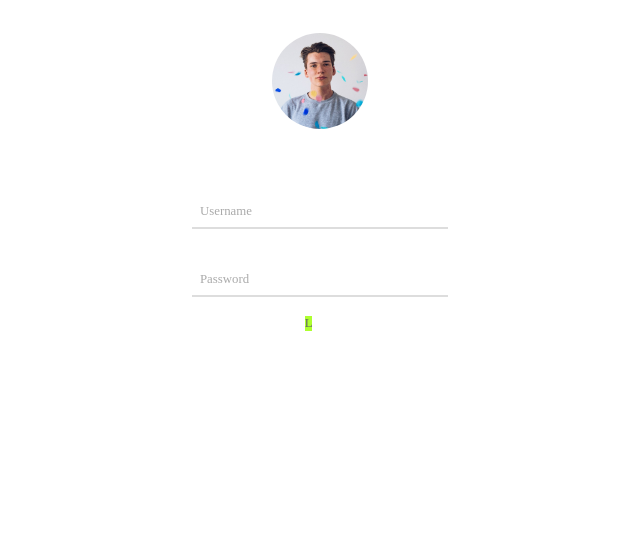
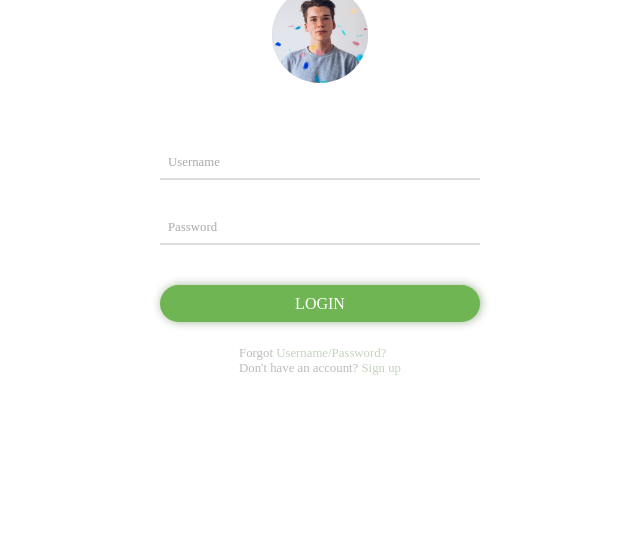
Before and after one commit to MahdiMajdian/login-page-css, a plain HTML site: page index.html in a window 1280 px wide. Shown: the part 261-800 px from the top of the page, without its empty margins (320-960 px from the left). Drawn offline with Linux system fonts and the light colour scheme; a web font is replaced by a local one.

Commit message:
submit button added, forgot password area created

```diff
--- a/index.html
+++ b/index.html
@@ -13,13 +13,30 @@
 
       <img src="images/avatar.jpg" alt="Profile" class="profile-picture" />
       <div class="input-user">
-          <input type="text" placeholder="Username" />
+        <input type="text" placeholder="Username" />
       </div>
       <div class="input-pass">
-          <input type="text" placeholder="Password" />
+        <input type="text" placeholder="Password" />
       </div>
       <div class="input-submit">
-          <input type="submit" value="Login" id="submit">
+        <input type="submit" value="LOGIN" id="submit" />
+      </div>
+
+      <div class="box-1">
+        <ul>
+          <li>
+            <div class="forgot">
+              <p>Forgot ‌</p>
+              <a href="#">Username/Password?</a>
+            </div>
+          </li>
+          <li>
+            <div class="signup">
+              <p>Don't have an account? ‌</p>
+              <a href="#">Sign up</a>
+            </div>
+          </li>
+        </ul>
       </div>
     </div>
   </body>
--- a/style.css
+++ b/style.css
@@ -40,6 +40,14 @@ body {
   box-sizing: border-box;
   margin: 0;
   padding: 0;
+  font-family: WorkSans-Bold;
+}
+a {
+  text-decoration: none;
+  color: #c1d5bb;
+}
+li {
+  list-style: none;
 }
 .container {
   width: 100%;
@@ -49,8 +57,10 @@ body {
   align-items: center;
   flex-direction: column;
 }
-
-p {
+div {
+  display: flex;
+}
+p:nth-child(1) {
   font-family: "WorkSans-Bold";
   font-size: 2rem;
   color: #333;
@@ -76,19 +86,52 @@ input::placeholder {
 }
 .input-user {
   margin: 1rem;
-  width: 20%;
+  width: 25%;
   padding: 8px;
   border-bottom: 2px solid #ddd;
 }
 .input-pass {
   margin: 1rem;
-  width: 20%;
+  width: 25%;
   padding: 8px;
   border-bottom: 2px solid #ddd;
 }
+.input-submit {
+  width: 25%;
+  border-radius: 2rem;
+  justify-content: center;
+  align-items: center;
+  padding: 0.6rem 1rem;
+  margin: 1.5rem 0;
+  background-color: #6fb554;
+  box-shadow: 1px 0px 10px #3f682f7e;
+}
+#submit {
+  background-color: #6fb554;
+  width: 100%;
+  color: white;
+  font-size: 1rem;
+}
 
-#submit{
-    background-color: greenyellow;
-    width: 25%;
+.forgot {
+  display: flex;
+  flex-direction: row;
+}
 
+.forgot > a {
+  font-size: 0.8rem;
+  color: #c1d4bc;
 }
+.forgot > p {
+  font-size: 0.8rem;
+  color: #bbb;
+}
+
+.signup > a {
+  font-size: 0.8rem;
+  color: #c1d4bc;
+}
+.signup > p {
+  font-size: 0.8rem;
+  color: #bbb;
+}
```
